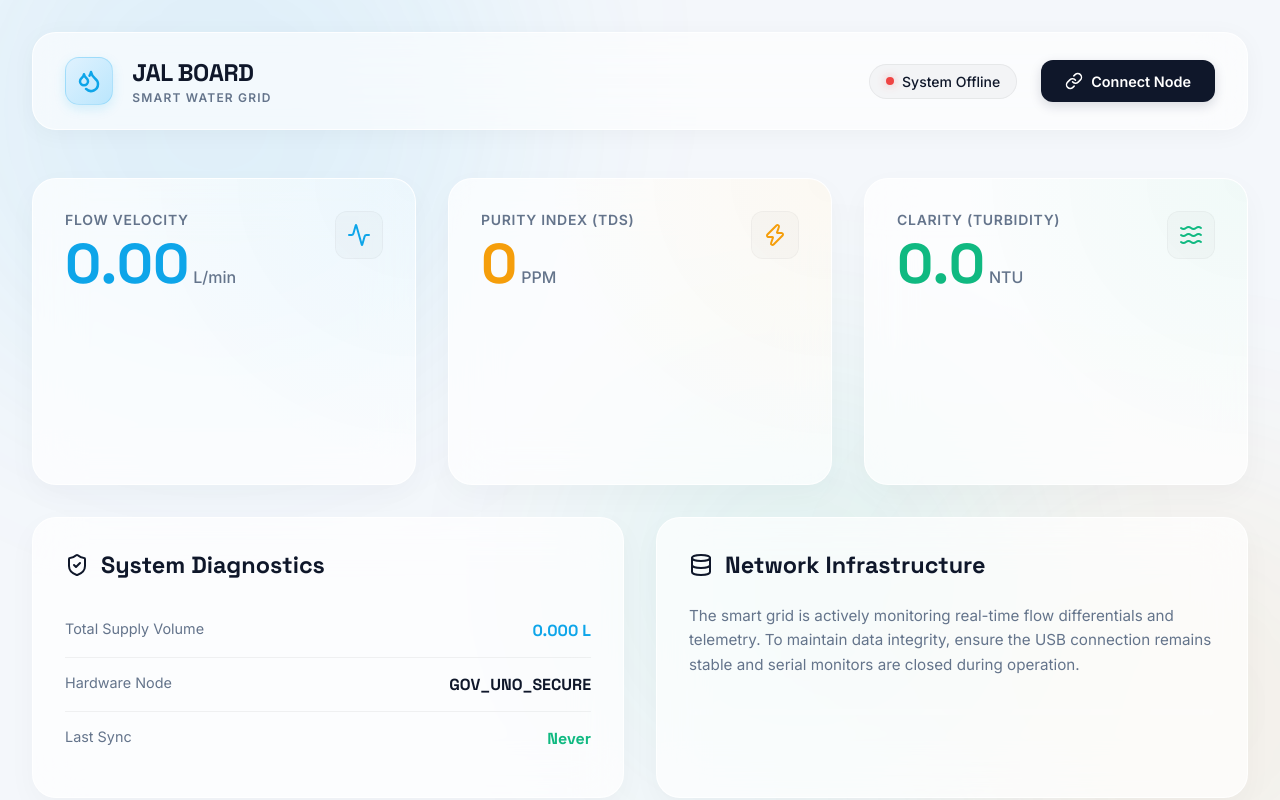
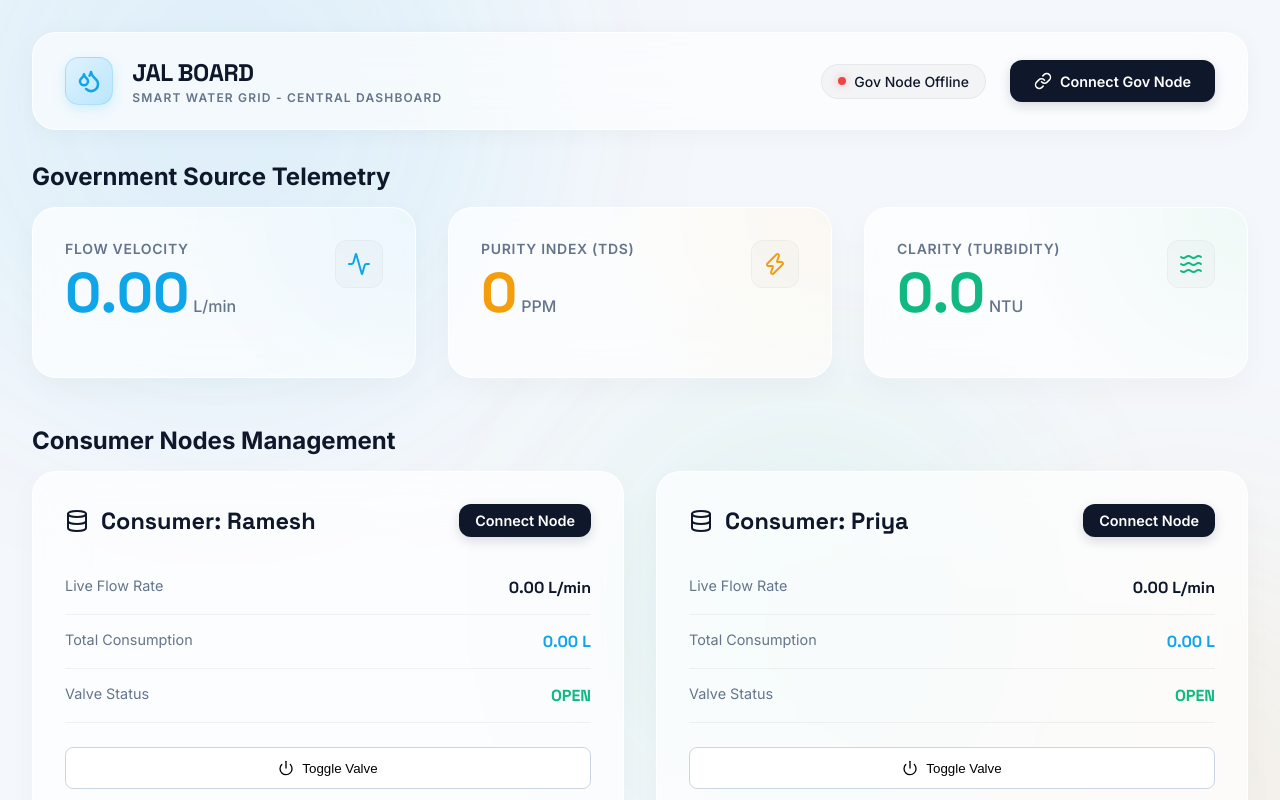
Before and after one commit to Prince-Tagadiya/bgi_final, a React (Vite) app in the folder dashboard/: page / in a window 1280 px wide. Shown: the top 800 px of the page. Built offline with nearby package versions, Linux system fonts and the light colour scheme.

Commit message:
Add consumer nodes firmware and unified dashboard

```diff
--- a/dashboard/src/App.jsx
+++ b/dashboard/src/App.jsx
@@ -1,85 +1,54 @@
 import React, { useState, useEffect, useRef } from 'react';
 import {
-  Droplets,
-  Activity,
-  Waves,
-  Zap,
-  Unlink,
-  Link as LinkIcon,
-  ShieldCheck,
-  BarChart3,
-  AlertCircle,
-  Database,
-  Clock
+  Droplets, Activity, Waves, Zap, Unlink, Link as LinkIcon,
+  ShieldCheck, Database, AlertTriangle, Power, AlertOctagon
 } from 'lucide-react';
-import {
-  LineChart,
-  Line,
-  XAxis,
-  YAxis,
-  CartesianGrid,
-  Tooltip,
-  ResponsiveContainer,
-  AreaChart,
-  Area
-} from 'recharts';
+import { AreaChart, Area, ResponsiveContainer, Tooltip } from 'recharts';
 
 function App() {
-  const [data, setData] = useState({
-    flow: 0,
-    tds: 0,
-    turbidity: 0,
-    total_flow: 0
-  });
-  const [history, setHistory] = useState([]);
-  const [isConnected, setIsConnected] = useState(false);
-  const [error, setError] = useState(null);
-  const [lastUpdateTime, setLastUpdateTime] = useState('Never');
+  const [govData, setGovData] = useState({ flow: 0, tds: 0, turbidity: 0, total_flow: 0 });
+  const [rameshData, setRameshData] = useState({ flow: 0, total_flow: 0, valve: true, tamper: false, emergency: false });
+  const [priyaData, setPriyaData] = useState({ flow: 0, total_flow: 0, valve: true, tamper: false, emergency: false });
 
-  const portRef = useRef(null);
-  const readerRef = useRef(null);
+  const [connections, setConnections] = useState({ gov: false, ramesh: false, priya: false });
 
-  const connectSerial = async () => {
+  const portsRef = useRef({ gov: null, ramesh: null, priya: null });
+  const readersRef = useRef({ gov: null, ramesh: null, priya: null });
+
+  // Theft Detection Logic (Simple heuristic: Gov flow > 0 but consumers reading 0)
+  const isTheft = govData.flow > 0.5 && (rameshData.flow + priyaData.flow) < 0.1;
+
+  const connectNode = async (node) => {
     try {
       const port = await navigator.serial.requestPort();
-      try {
       await port.open({ baudRate: 115200 });
-      } catch (openErr) {
-        if (openErr.name === 'NetworkError') {
-          throw new Error('Port is busy. Please close the Arduino Serial Monitor.');
-        }
-        throw openErr;
-      }
-      portRef.current = port;
-      setIsConnected(true);
-      setError(null);
-      readLoop(port);
+      portsRef.current[node] = port;
+      setConnections(prev => ({ ...prev, [node]: true }));
+      readLoop(port, node);
     } catch (err) {
-      console.error('Serial Connection Error:', err);
-      setError(err.message || 'Could not connect to USB device');
-      setIsConnected(false);
+      console.error(`Connection error for ${node}:`, err);
     }
   };
 
-  const disconnectSerial = async () => {
+  const disconnectNode = async (node) => {
     try {
-      if (readerRef.current) await readerRef.current.cancel();
-      if (portRef.current) await portRef.current.close();
-    } catch (err) {
-      console.error('Disconnect error:', err);
+      if (readersRef.current[node]) await readersRef.current[node].cancel();
+      if (portsRef.current[node]) await portsRef.current[node].close();
+    } catch(err) {
+      console.error(`Disconnect error for ${node}:`, err);
     } finally {
-      setIsConnected(false);
-      portRef.current = null;
-      readerRef.current = null;
+      setConnections(prev => ({ ...prev, [node]: false }));
+      portsRef.current[node] = null;
+      readersRef.current[node] = null;
     }
   };
 
-  const readLoop = async (port) => {
+  const readLoop = async (port, node) => {
     try {
       const textDecoder = new TextDecoderStream();
-      const readableStreamClosed = port.readable.pipeTo(textDecoder.writable);
+      port.readable.pipeTo(textDecoder.writable);
       const reader = textDecoder.readable.getReader();
-      readerRef.current = reader;
+      readersRef.current[node] = reader;
 
       let buffer = '';
       while (true) {
@@ -94,203 +63,221 @@
             const cleanLine = line.trim();
             if (cleanLine.startsWith('{') && cleanLine.endsWith('}')) {
               const jsonData = JSON.parse(cleanLine);
-              setData(jsonData);
-              setLastUpdateTime(new Date().toLocaleTimeString());
-              setHistory(prev => [...prev.slice(-49), {
-                ...jsonData,
-                time: new Date().toLocaleTimeString()
-              }]);
+              if (node === 'gov') setGovData(jsonData);
+              else if (node === 'ramesh') setRameshData(jsonData);
+              else if (node === 'priya') setPriyaData(jsonData);
             }
           } catch (e) {}
         }
       }
     } catch (err) {
-      console.error('Read loop error:', err);
-      if (isConnected) {
-        setError('Connection lost. Please check the USB cable.');
-        setIsConnected(false);
-      }
+      console.error(`Read error for ${node}:`, err);
+      setConnections(prev => ({ ...prev, [node]: false }));
     }
   };
 
-  const CustomTooltip = ({ active, payload }) => {
-    if (active && payload && payload.length) {
-      return (
-        <div className="custom-tooltip" style={{ padding: '10px' }}>
-          <p style={{ margin: 0, fontSize: '0.875rem' }}>{`${payload[0].value.toFixed(2)}`}</p>
-        </div>
-      );
+  const sendCommand = async (node, cmd) => {
+    const port = portsRef.current[node];
+    if (port && port.writable) {
+      const writer = port.writable.getWriter();
+      await writer.write(new TextEncoder().encode(cmd + '\n'));
+      writer.releaseLock();
     }
-    return null;
   };
 
   return (
-    <div className="bg-space">
+    <div className="bg-space" style={{ paddingBottom: '4rem' }}>
       <div className="orb orb-1"></div>
       <div className="orb orb-2"></div>
       <div className="orb orb-3"></div>
 
       <div className="glass-container">
-        <header className="header-glass">
+        {/* Header */}
+        <header className="header-glass" style={{ marginBottom: '2rem' }}>
           <div className="brand">
             <div className="brand-icon">
               <Droplets className="icon-main" size={24} strokeWidth={2.5} />
             </div>
             <div className="brand-text">
               <h1>JAL BOARD</h1>
-              <p>Smart Water Grid</p>
+              <p>Smart Water Grid - Central Dashboard</p>
             </div>
           </div>
 
           <div className="controls">
             <div className="status-badge">
-              <div className={`dot ${isConnected ? 'online' : ''}`}></div>
-              {isConnected ? 'System Live' : 'System Offline'}
+              <div className={`dot ${connections.gov ? 'online' : ''}`}></div>
+              {connections.gov ? 'Gov Node Online' : 'Gov Node Offline'}
             </div>
 
-            {isConnected ? (
-              <button onClick={disconnectSerial} className="btn btn-disconnect">
-                <Unlink size={18} /> Disconnect Node
+            {connections.gov ? (
+              <button onClick={() => disconnectNode('gov')} className="btn btn-disconnect">
+                <Unlink size={18} /> Disconnect Gov
               </button>
             ) : (
-              <button onClick={connectSerial} className="btn btn-connect">
-                <LinkIcon size={18} /> Connect Node
+              <button onClick={() => connectNode('gov')} className="btn btn-connect">
+                <LinkIcon size={18} /> Connect Gov Node
               </button>
             )}
           </div>
         </header>
 
-        {error && (
-          <div className="error-banner">
-            <AlertCircle size={24} />
+        {isTheft && (
+          <div className="error-banner" style={{ background: 'rgba(239, 68, 68, 0.1)', border: '1px solid red' }}>
+            <AlertTriangle size={32} color="red" />
             <div>
-              <h4 style={{ fontWeight: 600, marginBottom: '0.25rem' }}>Connection Failed</h4>
-              <p style={{ fontSize: '0.875rem', opacity: 0.9 }}>{error}</p>
+              <h4 style={{ fontWeight: 800, color: 'red' }}>CRITICAL: WATER THEFT DETECTED</h4>
+              <p style={{ color: 'red' }}>Government flow is active but consumer nodes report zero usage. Possible pipeline breach or bypass.</p>
             </div>
           </div>
         )}
 
+        {/* GOVERNMENT DASHBOARD */}
+        <h2 style={{ marginBottom: '1rem', color: 'var(--text-main)' }}>Government Source Telemetry</h2>
         <div className="main-grid">
-          {/* Flow Rate Card */}
           <div className="metric-card" style={{ '--card-glow': 'var(--color-flow)', '--card-color': 'var(--color-flow)' }}>
             <div className="card-header">
               <div>
                 <h3 className="card-title">Flow Velocity</h3>
-                <div className="card-value">
-                  {data.flow.toFixed(2)}
-                  <span className="card-unit">L/min</span>
+                <div className="card-value">{govData.flow.toFixed(2)}<span className="card-unit">L/min</span></div>
               </div>
-              </div>
-              <div className="card-icon">
-                <Activity size={24} />
-              </div>
-            </div>
-            <div className="chart-container">
-              <ResponsiveContainer width="100%" height="100%">
-                <AreaChart data={history}>
-                  <defs>
-                    <linearGradient id="flowGrad" x1="0" y1="0" x2="0" y2="1">
-                      <stop offset="5%" stopColor="var(--color-flow)" stopOpacity={0.4}/>
-                      <stop offset="95%" stopColor="var(--color-flow)" stopOpacity={0}/>
-                    </linearGradient>
-                  </defs>
-                  <Tooltip content={<CustomTooltip />} />
-                  <Area type="monotone" dataKey="flow" stroke="var(--color-flow)" strokeWidth={3} fillOpacity={1} fill="url(#flowGrad)" isAnimationActive={false} />
-                </AreaChart>
-              </ResponsiveContainer>
+              <div className="card-icon"><Activity size={24} /></div>
             </div>
           </div>
 
-          {/* TDS Card */}
           <div className="metric-card" style={{ '--card-glow': 'var(--color-tds)', '--card-color': 'var(--color-tds)' }}>
             <div className="card-header">
               <div>
                 <h3 className="card-title">Purity Index (TDS)</h3>
-                <div className="card-value">
-                  {data.tds.toFixed(0)}
-                  <span className="card-unit">PPM</span>
+                <div className="card-value">{govData.tds.toFixed(0)}<span className="card-unit">PPM</span></div>
               </div>
-              </div>
-              <div className="card-icon">
-                <Zap size={24} />
-              </div>
-            </div>
-            <div className="chart-container">
-              <ResponsiveContainer width="100%" height="100%">
-                <LineChart data={history}>
-                  <Tooltip content={<CustomTooltip />} />
-                  <Line type="monotone" dataKey="tds" stroke="var(--color-tds)" strokeWidth={3} dot={false} isAnimationActive={false} />
-                </LineChart>
-              </ResponsiveContainer>
+              <div className="card-icon"><Zap size={24} /></div>
             </div>
           </div>
 
-          {/* Turbidity Card */}
           <div className="metric-card" style={{ '--card-glow': 'var(--color-turb)', '--card-color': 'var(--color-turb)' }}>
             <div className="card-header">
               <div>
                 <h3 className="card-title">Clarity (Turbidity)</h3>
-                <div className="card-value">
-                  {data.turbidity.toFixed(1)}
-                  <span className="card-unit">NTU</span>
+                <div className="card-value">{govData.turbidity.toFixed(1)}<span className="card-unit">NTU</span></div>
               </div>
-              </div>
-              <div className="card-icon">
-                <Waves size={24} />
-              </div>
-            </div>
-            <div className="chart-container">
-              <ResponsiveContainer width="100%" height="100%">
-                <AreaChart data={history}>
-                  <defs>
-                    <linearGradient id="turbGrad" x1="0" y1="0" x2="0" y2="1">
-                      <stop offset="5%" stopColor="var(--color-turb)" stopOpacity={0.4}/>
-                      <stop offset="95%" stopColor="var(--color-turb)" stopOpacity={0}/>
-                    </linearGradient>
-                  </defs>
-                  <Tooltip content={<CustomTooltip />} />
-                  <Area type="monotone" dataKey="turbidity" stroke="var(--color-turb)" strokeWidth={3} fillOpacity={1} fill="url(#turbGrad)" isAnimationActive={false} />
-                </AreaChart>
-              </ResponsiveContainer>
+              <div className="card-icon"><Waves size={24} /></div>
             </div>
           </div>
         </div>
 
+        {/* CONSUMER NODES */}
+        <h2 style={{ margin: '3rem 0 1rem 0', color: 'var(--text-main)' }}>Consumer Nodes Management</h2>
         <div className="bottom-grid">
-          <div className="info-card">
-            <div className="info-header">
-              <ShieldCheck className="icon-main" size={24} />
-              <h3>System Diagnostics</h3>
+
+          {/* Consumer 1: Ramesh */}
+          <div className="info-card" style={{ border: rameshData.tamper ? '2px solid red' : '' }}>
+            <div className="info-header" style={{ display: 'flex', justifyContent: 'space-between', width: '100%' }}>
+              <div style={{ display: 'flex', alignItems: 'center', gap: '0.75rem' }}>
+                <Database className="icon-main" size={24} />
+                <h3>Consumer: Ramesh</h3>
               </div>
-            <div>
+              {connections.ramesh ?
+                <button onClick={() => disconnectNode('ramesh')} className="btn btn-disconnect" style={{ padding: '0.5rem 1rem' }}>Disconnect</button> :
+                <button onClick={() => connectNode('ramesh')} className="btn btn-connect" style={{ padding: '0.5rem 1rem' }}>Connect Node</button>
+              }
+            </div>
+
+            {rameshData.tamper && (
+              <div style={{ padding: '0.5rem', background: '#fee2e2', color: '#b91c1c', borderRadius: '8px', marginBottom: '1rem', fontWeight: 'bold', display: 'flex', gap: '0.5rem', alignItems: 'center' }}>
+                <AlertOctagon size={18} /> TAMPER DETECTED! Valve Locked.
+              </div>
+            )}
+            {rameshData.emergency && (
+              <div style={{ padding: '0.5rem', background: '#fef3c7', color: '#b45309', borderRadius: '8px', marginBottom: '1rem', fontWeight: 'bold' }}>
+                Emergency Water Access Active
+              </div>
+            )}
+
             <div className="data-row">
-                <span className="data-label">Total Supply Volume</span>
-                <span className="data-val val-highlight">{data.total_flow.toFixed(3)} L</span>
+              <span className="data-label">Live Flow Rate</span>
+              <span className="data-val">{rameshData.flow.toFixed(2)} L/min</span>
             </div>
             <div className="data-row">
-                <span className="data-label">Hardware Node</span>
-                <span className="data-val">GOV_UNO_SECURE</span>
+              <span className="data-label">Total Consumption</span>
+              <span className="data-val val-highlight">{rameshData.total_flow.toFixed(2)} L</span>
             </div>
             <div className="data-row">
-                <span className="data-label">Last Sync</span>
-                <span className="data-val" style={{ color: 'var(--color-turb)' }}>{lastUpdateTime}</span>
+              <span className="data-label">Valve Status</span>
+              <span className="data-val" style={{ color: rameshData.valve ? 'var(--color-turb)' : 'red' }}>
+                {rameshData.valve ? 'OPEN' : 'CLOSED'}
+              </span>
             </div>
+
+            {/* Gov Controls for Ramesh */}
+            <div style={{ marginTop: '1.5rem', display: 'flex', gap: '1rem' }}>
+              <button onClick={() => sendCommand('ramesh', rameshData.valve ? 'VALVE_OFF' : 'VALVE_ON')}
+                      style={{ flex: 1, padding: '0.75rem', borderRadius: '8px', border: '1px solid #cbd5e1', cursor: 'pointer', display: 'flex', justifyContent: 'center', alignItems: 'center', gap: '0.5rem', background: 'white' }}>
+                <Power size={16} /> Toggle Valve
+              </button>
+              {rameshData.tamper && (
+                <button onClick={() => sendCommand('ramesh', 'RESET_TAMPER')}
+                        style={{ flex: 1, padding: '0.75rem', borderRadius: '8px', border: 'none', background: '#ef4444', color: 'white', cursor: 'pointer', fontWeight: 'bold' }}>
+                  Reset Tamper Lock
+                </button>
+              )}
             </div>
           </div>
 
-          <div className="info-card" style={{ position: 'relative', overflow: 'hidden' }}>
-            <div className="info-header">
+          {/* Consumer 2: Priya */}
+          <div className="info-card" style={{ border: priyaData.tamper ? '2px solid red' : '' }}>
+            <div className="info-header" style={{ display: 'flex', justifyContent: 'space-between', width: '100%' }}>
+              <div style={{ display: 'flex', alignItems: 'center', gap: '0.75rem' }}>
                 <Database className="icon-main" size={24} />
-              <h3>Network Infrastructure</h3>
+                <h3>Consumer: Priya</h3>
               </div>
-            <p style={{ color: 'var(--text-muted)', lineHeight: '1.6', fontSize: '0.95rem' }}>
-              The smart grid is actively monitoring real-time flow differentials and telemetry. To maintain data integrity, ensure the USB connection remains stable and serial monitors are closed during operation.
-            </p>
+              {connections.priya ?
+                <button onClick={() => disconnectNode('priya')} className="btn btn-disconnect" style={{ padding: '0.5rem 1rem' }}>Disconnect</button> :
+                <button onClick={() => connectNode('priya')} className="btn btn-connect" style={{ padding: '0.5rem 1rem' }}>Connect Node</button>
+              }
+            </div>
 
-            <div style={{ marginTop: '2rem', height: '6px', background: 'rgba(255,255,255,0.05)', borderRadius: '3px', overflow: 'hidden' }}>
-              <div style={{ width: isConnected ? '100%' : '0%', height: '100%', background: 'var(--color-turb)', transition: 'width 1s cubic-bezier(0.4, 0, 0.2, 1)' }}></div>
+            {priyaData.tamper && (
+              <div style={{ padding: '0.5rem', background: '#fee2e2', color: '#b91c1c', borderRadius: '8px', marginBottom: '1rem', fontWeight: 'bold', display: 'flex', gap: '0.5rem', alignItems: 'center' }}>
+                <AlertOctagon size={18} /> TAMPER DETECTED! Valve Locked.
+              </div>
+            )}
+            {priyaData.emergency && (
+              <div style={{ padding: '0.5rem', background: '#fef3c7', color: '#b45309', borderRadius: '8px', marginBottom: '1rem', fontWeight: 'bold' }}>
+                Emergency Water Access Active
+              </div>
+            )}
+
+            <div className="data-row">
+              <span className="data-label">Live Flow Rate</span>
+              <span className="data-val">{priyaData.flow.toFixed(2)} L/min</span>
+            </div>
+            <div className="data-row">
+              <span className="data-label">Total Consumption</span>
+              <span className="data-val val-highlight">{priyaData.total_flow.toFixed(2)} L</span>
+            </div>
+            <div className="data-row">
+              <span className="data-label">Valve Status</span>
+              <span className="data-val" style={{ color: priyaData.valve ? 'var(--color-turb)' : 'red' }}>
+                {priyaData.valve ? 'OPEN' : 'CLOSED'}
+              </span>
+            </div>
+
+            {/* Gov Controls for Priya */}
+            <div style={{ marginTop: '1.5rem', display: 'flex', gap: '1rem' }}>
+              <button onClick={() => sendCommand('priya', priyaData.valve ? 'VALVE_OFF' : 'VALVE_ON')}
+                      style={{ flex: 1, padding: '0.75rem', borderRadius: '8px', border: '1px solid #cbd5e1', cursor: 'pointer', display: 'flex', justifyContent: 'center', alignItems: 'center', gap: '0.5rem', background: 'white' }}>
+                <Power size={16} /> Toggle Valve
+              </button>
+              {priyaData.tamper && (
+                <button onClick={() => sendCommand('priya', 'RESET_TAMPER')}
+                        style={{ flex: 1, padding: '0.75rem', borderRadius: '8px', border: 'none', background: '#ef4444', color: 'white', cursor: 'pointer', fontWeight: 'bold' }}>
+                  Reset Tamper Lock
+                </button>
+              )}
             </div>
           </div>
+
         </div>
       </div>
     </div>
```
Also changed, not shown: 2 other files (tests, documents, lock files or other folders). Lines whose indentation alone changed are shown as unchanged.
